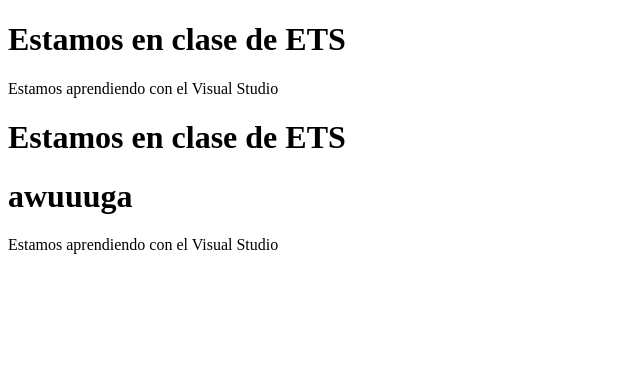
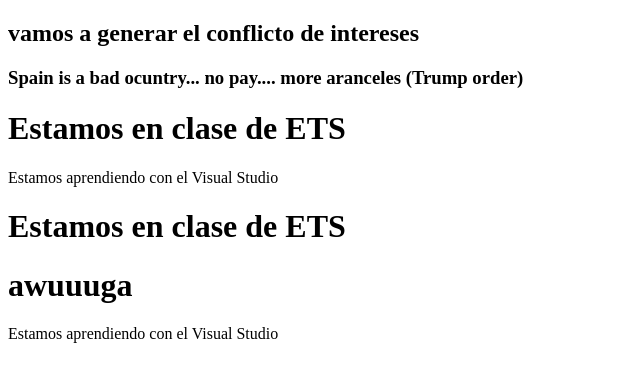
Before and after one commit to Aimerea/patassanas-web-git, a plain HTML site: page pages/index.html in a window 1280 px wide. Shown: the whole page, without its empty margins (0-640 px from the left). Drawn offline with Linux system fonts and the light colour scheme.

Commit message:
Aranceles de Trump

```diff
--- a/pages/index.html
+++ b/pages/index.html
@@ -7,6 +7,9 @@
 </head>
 
 <body>
+
+    <h2> vamos a generar el conflicto de intereses</h2>
+    <h3>Spain is a bad ocuntry... no pay.... more aranceles (Trump order)</h3>
     <h1>Estamos en clase de ETS</h1>
 
 <p>Estamos aprendiendo con el Visual Studio </p>
```
